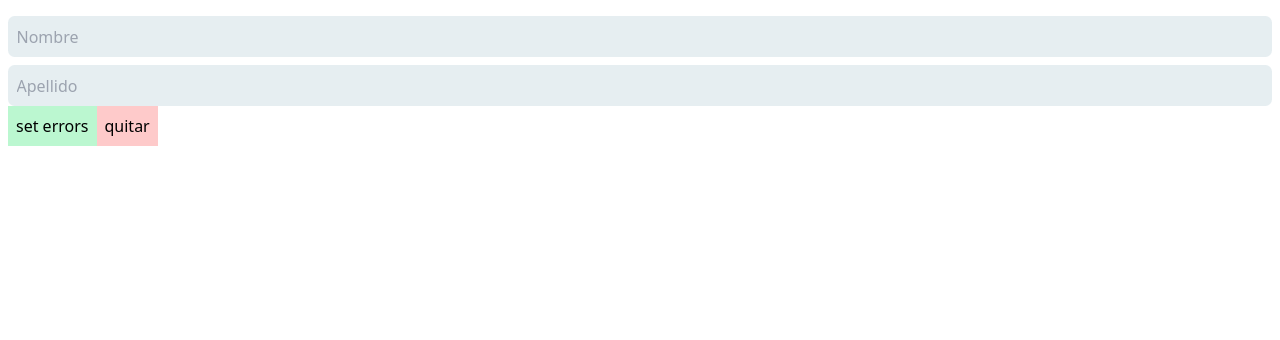
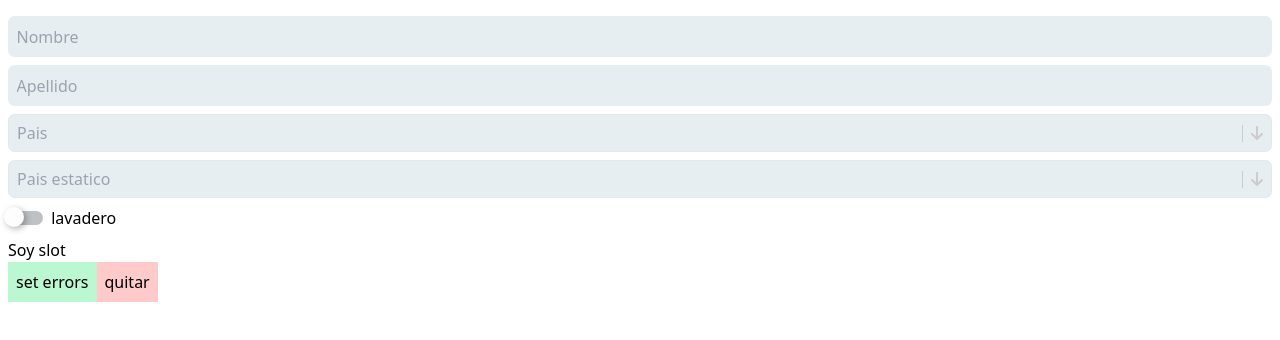
Before and after one commit to amav96/dimiproApp, a React (Vite) app: page /login in a window 1280 px wide. Shown: the top 340 px of the page. Built offline with nearby package versions, Linux system fonts and the light colour scheme.

Commit message:
select and input

```diff
--- a/src/components/auth/LoginForm.tsx
+++ b/src/components/auth/LoginForm.tsx
@@ -1,6 +1,7 @@
 // import Form from '../../components/Form/Form'
 import React, { useState } from 'react';
 import { Form, Select, Input, Switch } from '../form';
+import { PropsSelect } from '../form/Select/Select.type';
 
 export function LoginForm() {
 
@@ -24,16 +25,37 @@ export function LoginForm() {
   ];
 
   const test = (value: any, input: any) => {
-    console.log('test')
     console.log(value)
-    console.log(input)
-    setInputs((prev) => ({
-      ...prev,
-      firstName: {
-        ...prev.firstName,
-        value: 'testiin'
+    // console.log(value)
+    // console.log(input)
+    // setInputs((prev) => ({
+    //   ...prev,
+    //   firstName: {
+    //     ...prev.firstName,
+    //     value: 'testiin'
+    //   }
+    // }))
+  }
+  const test1 = (value : any) => {
+    console.log(value);
+
+  }
+
+  const country : PropsSelect =  {
+    placeholder : 'Pais',
+    name: 'country',
+    value: [],
+    options: paises,
+    type: 'select',
+    multiple: false,
+    validations: {
+      rules: {
+        required: true
       }
-    }))
+    },
+    clearable: true,
+    onSelect: test,
+    onRemove: test1,
   }
 
   const [inputs, setInputs] = useState({
@@ -59,38 +81,25 @@ export function LoginForm() {
         }
       }
     },
+    country: country,
+    countrystatic: {
+      placeholder : 'Pais estatico',
+      name: 'countrystatic',
+      value: [],
+      options: paises,
+      type: 'select',
+      clearable: true
+    },
+    lavadero: {
+      label : 'lavadero',
+      name: 'lavadero',
+      type: 'check',
+      value: false,
+    },
+    test: {
+      slot: true,
 
-    // country: {
-    //   placeholder : 'Pais',
-    //   name: 'country',
-    //   value: [],
-    //   options: paises,
-    //   type: 'select',
-    //   multiple: true,
-    //   validations: {
-    //     rules: {
-    //       required: true
-    //     }
-    //   },
-    //   listenSelect: test
-    // },
-    // countrystatic: {
-    //   placeholder : 'Pais estatico',
-    //   name: 'countrystatic',
-    //   value: [],
-    //   options: paises,
-    //   type: 'select',
-    // },
-    // lavadero: {
-    //   label : 'lavadero',
-    //   name: 'lavadero',
-    //   type: 'check',
-    //   value: false,
-    // },
-    // test: {
-    //   slot: true,
-
-    // },
+    },
   })
 
   const [err, setErr] = useState<Array<string>>([]);
@@ -114,9 +123,9 @@ export function LoginForm() {
 // setTimeout(() => {
 //   setInputs((val) => ({
 //     ...val,
-//     firstName: {
-//       ...val.firstName,
-//       errors: ['has tenido un error']
+//     country: {
+//       ...val.country,
+//       value: 1
 //     }
 //   }))
 
--- a/src/components/form/Form/Form.tsx
+++ b/src/components/form/Form/Form.tsx
@@ -4,7 +4,8 @@ import { Select } from '../Select';
 import { Switch } from '../Switch/Switch';
 import './Form.scss'
 import { useState } from 'react';
-import { generatedInputs,PropsInput, PropsSelectKey, PropsSwitch, PropsSwitchKey } from '../../../types/Form';
+import { generatedInputs, PropsSwitchKey } from '../../../types/Form';
+import { PropsSelectKey, onChangeSelect } from '../Select/Select.type';
 
 
 type generatedInputWithoutKey = Omit<generatedInputs,'key'>
@@ -106,15 +107,19 @@ export function Form(props: Props<string | number> | testHTML<string>) {
     }));
   }
 
-  const onChangeSelect = (value: object , index: number | string, input: PropsSelectKey):void => {
-    if(typeof value === 'number' || typeof value === 'object'){
-      setReturnForm((prev: keyValue<string | number>) => ({
-        ...prev,
-        [input.key]: value,
-      }));
-      if(input.listenSelect){
-        input.listenSelect({value, input})
-      }
+  const onChangeSelect = (data: onChangeSelect, input: PropsSelectKey):void => {
+    setReturnForm((prev: keyValue<string | number>) => ({
+      ...prev,
+      [input.key]: data.value,
+    }));
+    if(input.onSelect){
+      input.onSelect({...data, ...{input: input}})
+    }
+  }
+
+  const onRemoveSelect = (data: onChangeSelect, input: PropsSelectKey):void => {
+    if(input.onRemove){
+      input.onRemove({ ...data, ...{input: input}})
     }
   }
 
@@ -166,10 +171,10 @@ export function Form(props: Props<string | number> | testHTML<string>) {
                 name={generatedInputs[index].name}
                 options={generatedInputs[index].options}
                 value={returnForm[input.key]}
-                onChange={
-                  (value: object | Array<object>, index : string | number) => onChangeSelect(value,index,input)
-                }
+                onChange={(e : onChangeSelect) => onChangeSelect(e,input)}
+                onRemove={(e : onChangeSelect) => onRemoveSelect(e,input)}
                 multiple={generatedInputs[index].multiple}
+                clearable={generatedInputs[index].clearable}
                 validations={generatedInputs[index].validations}
                 cols={generatedInputs[index].cols}
                 errors={generatedInputs[index].errors}
--- a/src/components/form/Select/Select.tsx
+++ b/src/components/form/Select/Select.tsx
@@ -1,11 +1,11 @@
 import React, { createRef, useCallback, useEffect, useRef } from 'react'
-import { PropsSelect } from '../../../types/Form'
 import './Select.scss'
 import { useState } from 'react'
 import { isEmpty } from '../../../services/utils/Validations';
 import { FontAwesomeIcon } from '@fortawesome/react-fontawesome'
 import { Validator } from '../../../services/utils/Validator';
-import { IValidations } from '../../../types/Validations';
+import { Validations } from '../../../types/Validations';
+import { PropsSelect } from './Select.type';
 
 
 interface styleList {
@@ -22,6 +22,7 @@ export function Select(props: PropsSelect) {
         cols =  'col-span-12',
         value,
         onChange,
+        onRemove,
         name,
         validations,
         options,
@@ -175,7 +176,7 @@ export function Select(props: PropsSelect) {
             if(!repeatable && !value.some((val) => val[trackBy] === option[trackBy as keyof object])){
                 const mergedExternalValue = [...value, option];
                 if(mergedExternalValue && onChange ){
-                    onChange(mergedExternalValue, index)
+                    onChange({value: mergedExternalValue, index})
                     setLocalValue('')
                     calculateMenuPosition()
                     focusIntoInput()
@@ -189,7 +190,7 @@ export function Select(props: PropsSelect) {
 
     const setSingleOption = (option: object, index: number) => {
         if(onChange){
-            onChange(option, index)
+            onChange({value: option, item: option, index})
             setLocalValue(option[label as keyof object])
             if(validations){
                 handleValidations(option, validations);
@@ -200,9 +201,12 @@ export function Select(props: PropsSelect) {
 
     const removeMultipleOptions = (option: object, index: number) :void => {
         if(typeof value === 'object' &&  Array.isArray(value)){
-            const removedOption = value.filter((val,index) => val[trackBy] !== option[trackBy as keyof object])
+            const removedOption = value.filter((val) => val[trackBy] !== option[trackBy as keyof object])
             if(removedOption && onChange ){
-                onChange(removedOption, index)
+                onChange({value: removedOption, index})
+                if(onRemove){
+                  onRemove({value: option, index})
+                }
                 focusIntoInput()
                 if(validations){
                     handleValidations(removedOption, validations);
@@ -212,14 +216,20 @@ export function Select(props: PropsSelect) {
     }
 
     const removeAll = () :void => {
-        if(onChange){
+      if(onChange && clearable){
           if(multiple){
-                onChange([], 0)
+            onChange({value: [], index: null})
+            if(onRemove){
+              onRemove({value: [], index : null})
+            }
             if(validations){
                 handleValidations([], validations);
             }
           }else {
-                onChange({}, 0)
+            onChange({value: {}, index: null})
+            if(onRemove){
+              onRemove({value: {}, index : null})
+            }
             if(validations){
                 handleValidations({}, validations);
             }
@@ -228,7 +238,7 @@ export function Select(props: PropsSelect) {
       }
     }
 
-    const handleValidations = (value: object, validations: IValidations) => {
+    const handleValidations = (value: object, validations: Validations) => {
         validate.validate(value, validations)
         const hasErrors = validate.getErrors
         if(!isEmpty(hasErrors)) {
@@ -247,8 +257,50 @@ export function Select(props: PropsSelect) {
     }
 
     useEffect(() => {
+      if(multiple && Array.isArray(value) && value.length > 0 &&  value.some((v) => typeof v === 'number')){
+        lookForObjectsByPropertiesArray(value.filter((v) => typeof v === 'number'))
+      } else if (!multiple &&  !Array.isArray(value) && typeof value === 'number'){
+        lookForObjectByValue(value)
+      }
+    }, [])
+    const lookForObjectsByPropertiesArray = (ArrayProperties: Array<number>) => {
+      // cuando seteamos como valor un array de ids. Ejemplo: Pais = { value : [1,2,3] }
+      // buscamos los objetos en el listado de opciones para setear los objetos encontrados como valor
+      if(options){
+        let val : Array<object> | Array<string> | object;
+        const lookFor = options.filter((option) => ArrayProperties.includes(option[trackBy]))
+        val = [...value.filter((val: object | Array<number|string>) => typeof val !== 'number'), ...lookFor]
+        if(onChange){
+          onChange({value: val, index: null})
+        }
+        if(validations){
+          handleValidations(val, validations)
+        }
+      }
+    }
+
+    const lookForObjectByValue = (value: number | string) => {
+      // cuando seteamos un numero como value. Ejemplo: Pais = { value : 1}
+      if(options){
+        const lookFor = options.filter((option) => value === option[trackBy])[0]
+        // emit("update:model-value", lookFor);
+        if(onChange){
+          onChange({value: lookFor, index: null})
+        }
+        if(validations){
+          handleValidations(lookFor, validations)
+        }
+      }
+    }
+
+    useEffect(() => {
       if(!multiple && value && !isEmpty(value)){
         setLocalValue(value[label as keyof object])
+      }
+      if(multiple && Array.isArray(value) && value.length > 0 &&  value.some((v) => typeof v === 'number')){
+        lookForObjectsByPropertiesArray(value.filter((v) => typeof v === 'number'))
+      } else if (!multiple &&  !Array.isArray(value) && typeof value === 'number'){
+        lookForObjectByValue(value)
       }
     }, [value])
 
@@ -296,6 +348,7 @@ export function Select(props: PropsSelect) {
                     </div>)
                 }
                 {
+                    // input buscador para los items multiple
                     multiple &&
                     (<div
                         onClick={handleOnOpenCloseMenuFromContainer}
@@ -318,7 +371,8 @@ export function Select(props: PropsSelect) {
             </div>
             <div className={'controlSelect'}>
                 {
-                    value && !isEmpty(value) &&
+                    // Limpiar items X
+                    clearable && value && !isEmpty(value) &&
                     (<div
                     onClick={removeAll}
                     className='controlSelect__indicatorContainer' >
--- a/src/services/utils/Validator.ts
+++ b/src/services/utils/Validator.ts
@@ -1,4 +1,4 @@
-import { IValidations, Messages, Rules } from "../../types/Validations";
+import { Validations, Messages, Rules } from "../../types/Validations";
 import { isEmpty, minLength, contain, isEmail, isTypeValue, maxLength} from "./Validations";
 
 
@@ -13,7 +13,7 @@ export class Validator {
   string: boolean = false;
   number: boolean = false;
 
-  public validate(value: any, validations: IValidations): void {
+  public validate(value: any, validations: Validations): void {
     this.errors = []
     if (typeof validations === "object" && validations !== null) {
       const property: Rules = validations.rules;
--- a/src/types/Validations.ts
+++ b/src/types/Validations.ts
@@ -18,7 +18,7 @@ export interface Messages {
   string?: string;
   number?: string;
 }
-export interface IValidations {
+export interface Validations {
     rules : Rules,
     messages? : Messages
 }
```
Also changed, not shown: src/components/form/Input/Input.tsx (+14 -5 lines), src/components/form/Input/Input.type.ts (added, +8 -0 lines), src/components/form/Select/Select.type.ts (added, +22 -0 lines), src/types/Form.ts (+4 -38 lines). Lines whose indentation alone changed are shown as unchanged.
